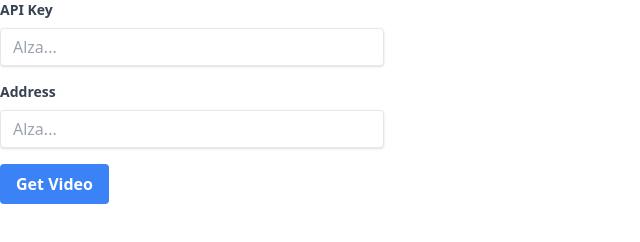
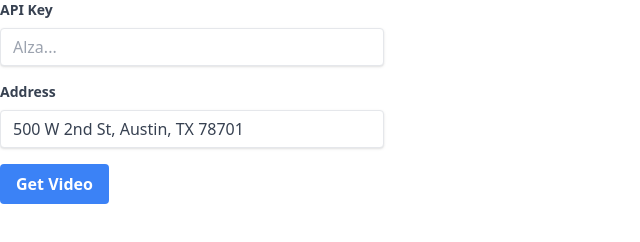
Before and after one commit to bamnet/aerial-viewer, a website built with Vite: page index.html in a window 1280 px wide. Shown: the whole page, without its empty margins (0-640 px from the left). Built offline with nearby package versions, Linux system fonts and the light colour scheme.

Commit message:
Default to an address from the docs.

```diff
--- a/index.html
+++ b/index.html
@@ -18,7 +18,7 @@
         <label class="block text-gray-700 text-sm font-bold mb-2" for="address">
           Address
         </label>
-        <input id="address" class="shadow appearance-none border rounded w-full py-2 px-3 text-gray-700 leading-tight focus:outline-none focus:shadow-outline" type="text" placeholder="Alza...">
+        <input id="address" value="500 W 2nd St, Austin, TX 78701" class="shadow appearance-none border rounded w-full py-2 px-3 text-gray-700 leading-tight focus:outline-none focus:shadow-outline" type="text" placeholder="1600 Amphitheatre Parkway, Mountain View, CA 94043">
       </div>
       <button id="getVideo" class="bg-blue-500 hover:bg-blue-700 text-white font-bold py-2 px-4 rounded focus:outline-none focus:shadow-outline" type="button">
         Get Video
```
